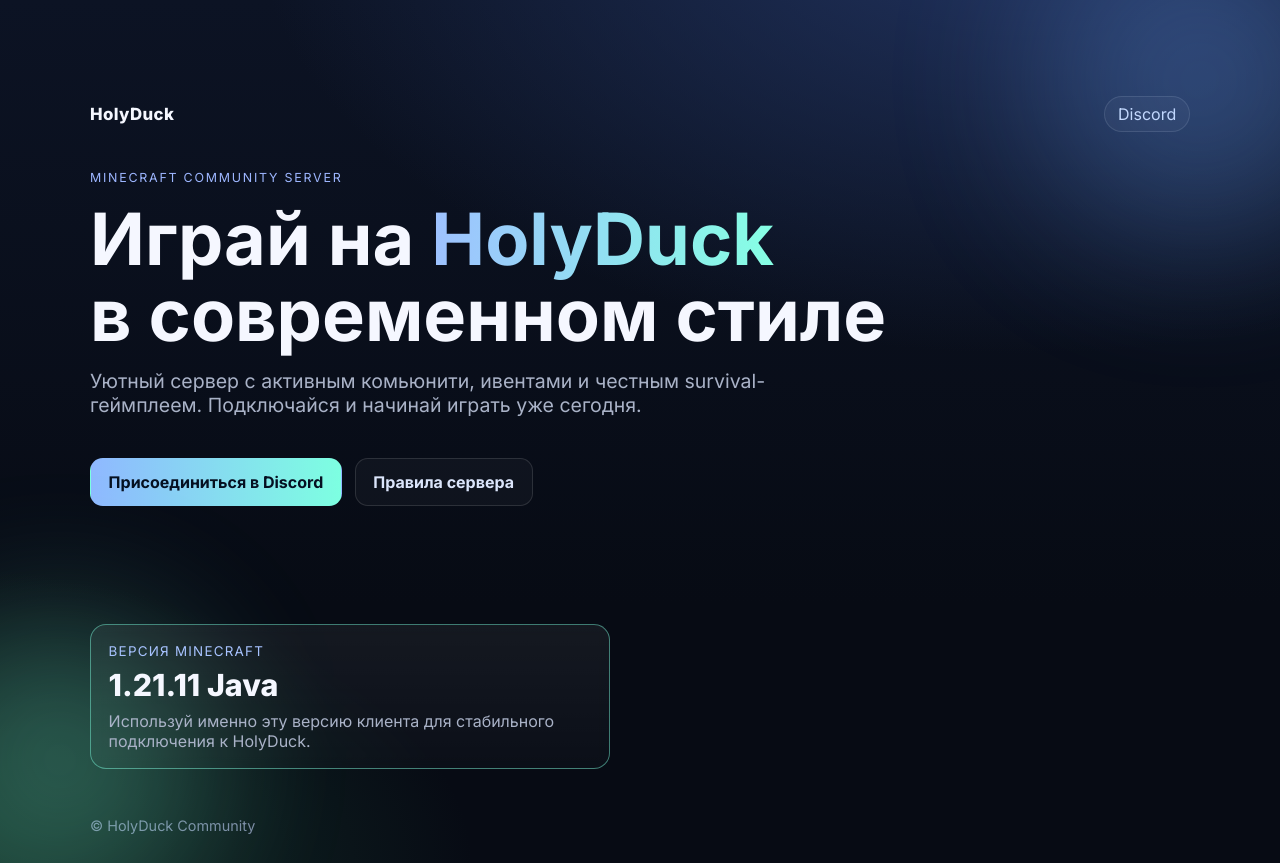
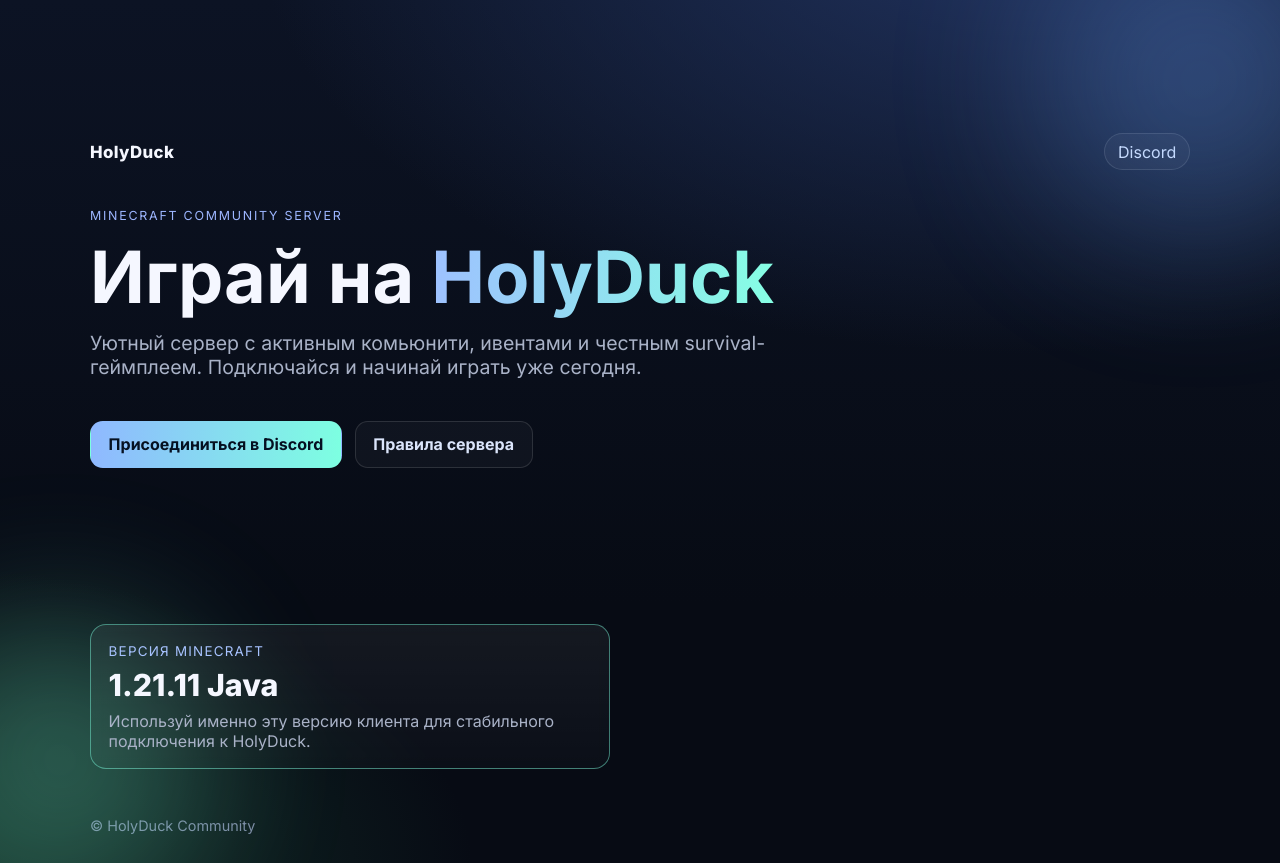
Before and after one commit to m1ndfv2/holydicksite, a plain HTML site: page index.html in a window 1280 px wide. Drawn offline with Linux system fonts and the light colour scheme.

Commit message:
Update index.html

```diff
--- a/index.html
+++ b/index.html
@@ -4,7 +4,7 @@
     <meta charset="UTF-8" />
     <meta name="viewport" content="width=device-width, initial-scale=1.0" />
     <title>HolyDuck — Minecraft Server</title>
-    <meta name="description" content="Современная стартовая страница Minecraft сервера HolyDuck" />
+    <meta name="description" content="HolyDuck" />
     <link rel="preconnect" href="https://fonts.googleapis.com" />
     <link rel="preconnect" href="https://fonts.gstatic.com" crossorigin />
     <link href="https://fonts.googleapis.com/css2?family=Inter:wght@400;500;700;800&display=swap" rel="stylesheet" />
@@ -21,7 +21,7 @@
       </nav>
 
       <p class="kicker">MINECRAFT COMMUNITY SERVER</p>
-      <h1>Играй на <span>HolyDuck</span><br />в современном стиле</h1>
+      <h1>Играй на <span>HolyDuck</span><br /></h1>
       <p class="lead">
         Уютный сервер с активным комьюнити, ивентами и честным survival-геймплеем.
         Подключайся и начинай играть уже сегодня.
```
